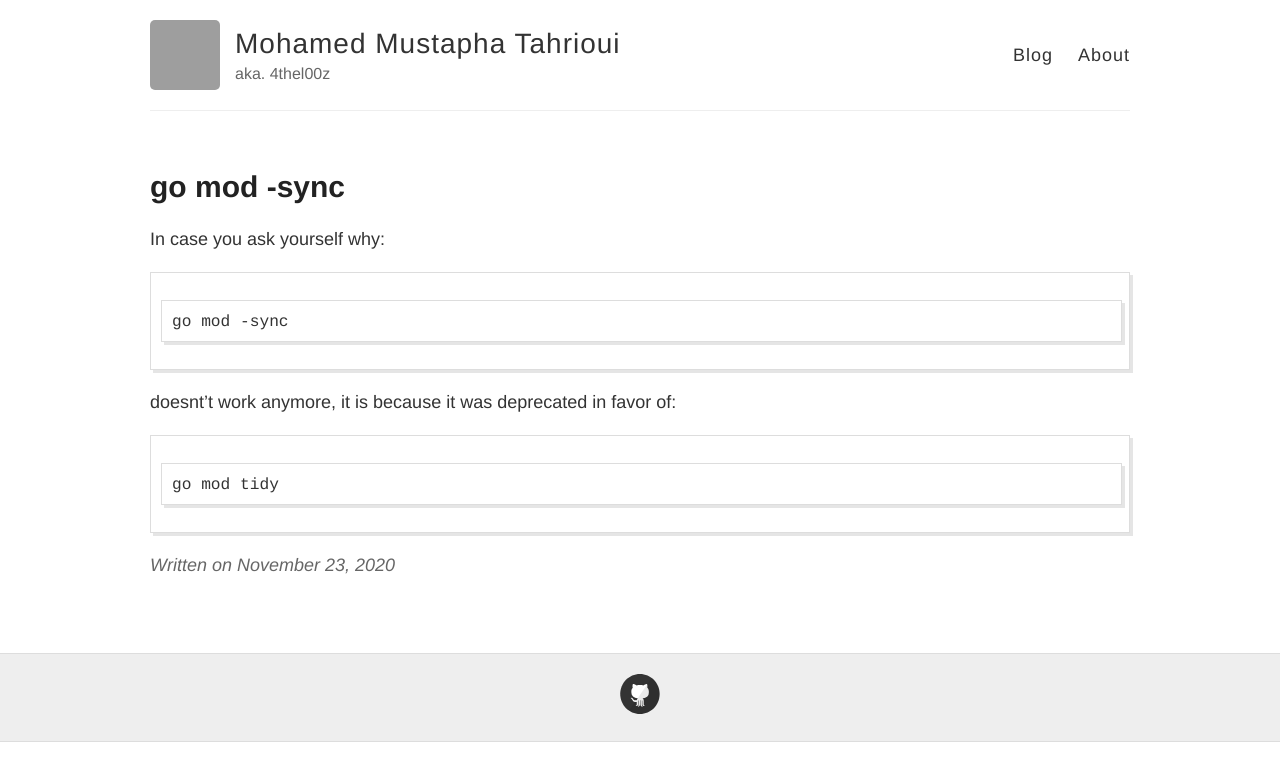
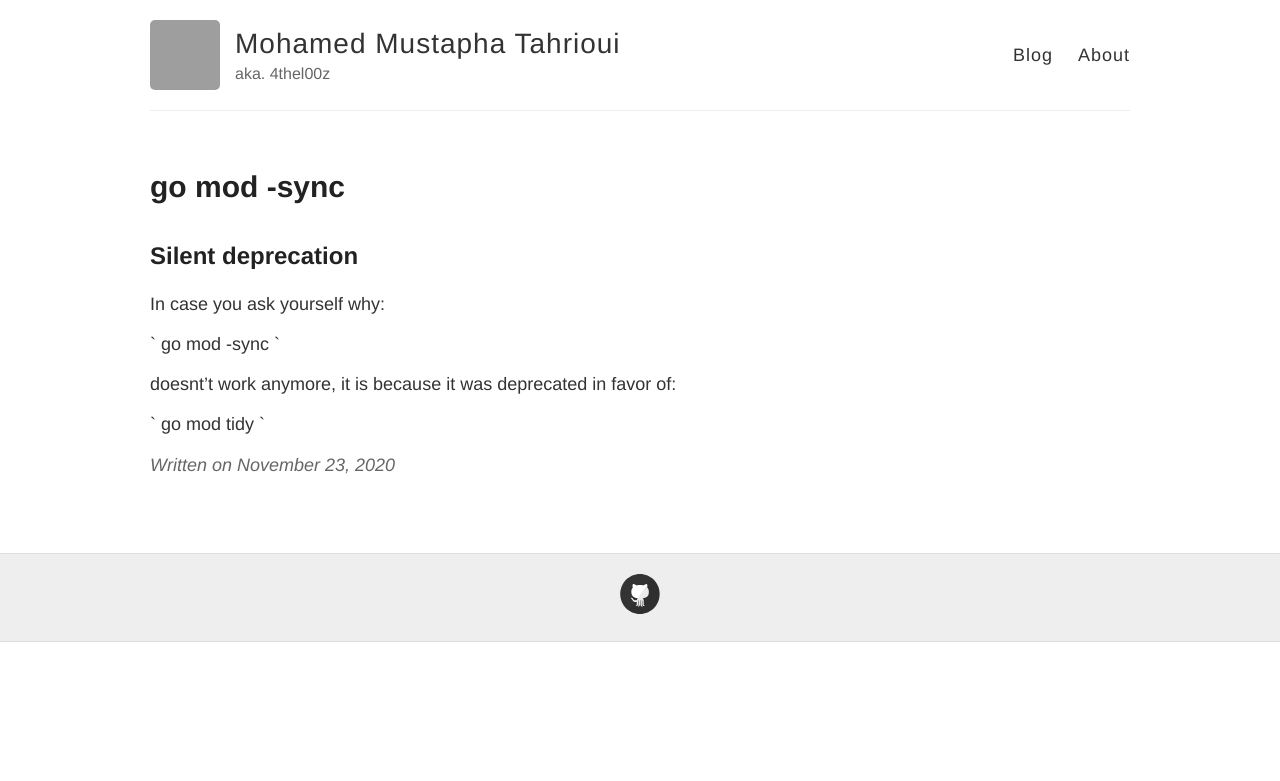
Before and after one commit to 4thel00z/4thel00z.github.io, a Jekyll site: the page built from _posts/2020-11-23-go-mod-sync.md, in a window 1280 px wide. Shown: the top 781 px of the page. Built offline with Jekyll 4.4.1, drawn with Linux system fonts in a browser that asks for light colours; comment, search, counter and statistics services are not loaded; grey boxes are pictures that could not be loaded.

Commit message:
[master] Fix formatting issues

````diff
--- a/_posts/2020-11-23-go-mod-sync.md
+++ b/_posts/2020-11-23-go-mod-sync.md
@@ -6,14 +6,15 @@ categories:
 comments: false
 ---
 
+## Silent deprecation
 In case you ask yourself why:
 
-```
+`
 go mod -sync
-```
+`
 
 doesnt't work anymore, it is because it was deprecated in favor of:
 
-```
+`
 go mod tidy
-```
+`
````
